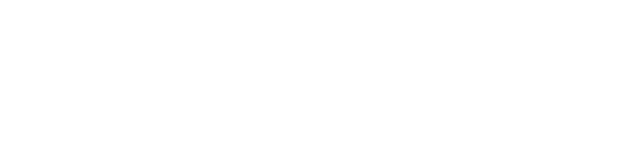
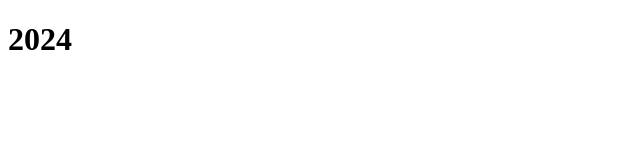
Before and after one commit to jkimoto28/Project1, a plain HTML site: page index2.html in a window 1280 px wide. Shown: the whole page, without its empty margins (0-640 px from the left). Drawn offline with Linux system fonts and the light colour scheme.

Commit message:
Add header

```diff
--- a/index2.html
+++ b/index2.html
@@ -6,4 +6,9 @@
     <meta http-equiv="X-UA-Compatible" content="IE=edge">
     <title>Top 10 Most Listened Songs by Genre</title>
   </head>
+  <body>
+    <header>
+      <h1>2024</h1>
+    </header>
+  </body>
 </html>
```
